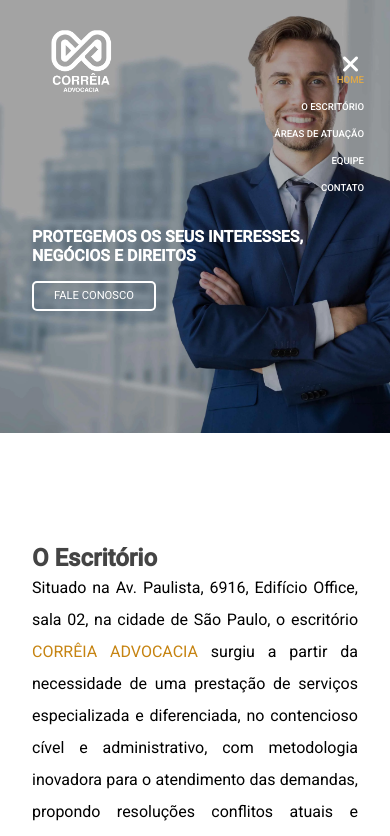
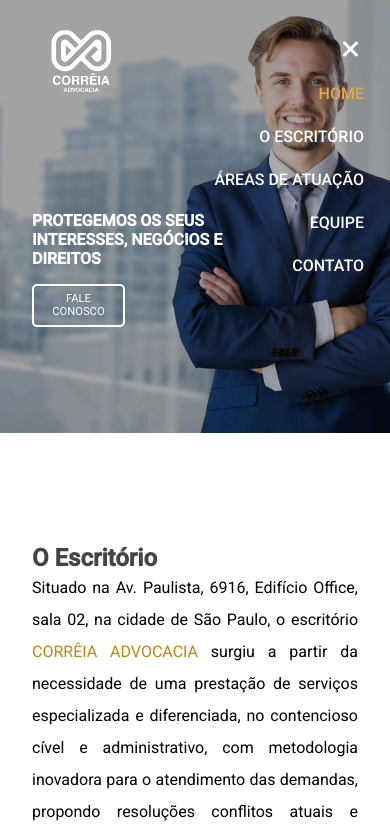
Before and after one commit to guihenridev/correia-adv, a plain HTML site: page index.html in a window 390 px wide. Both pictures are taken after a click on the button 347 px from the left and 65 px from the top of the page. Shown: the top 836 px of the page. Drawn offline with Linux system fonts and the light colour scheme.

Commit message:
Estilizando Mobile

```diff
--- a/assets/css/style-mobile.css
+++ b/assets/css/style-mobile.css
@@ -60,10 +60,13 @@
       .nav-list{
           display: none;
       }
+      .nav-link {
+        font-size: 1rem;
+      }
 
       .mobile-menu-icon{
         display: block;
-
+        margin-bottom: 30px;
       }
       .mobile-menu-icon button{
           border: none;
@@ -78,7 +81,7 @@
       }
       .mobile-menu .nav-item{
         display: block;
-        padding-top: 0.5rem;
+        padding-top: 1.5rem;
         text-align: end;
       }
 
@@ -119,7 +122,7 @@
 @media only screen and (max-width:520px){
 
     .title-header {
-        width: 100%;
+        width: 75%;
     }
     .areas-content {
         grid-template-columns: 1fr;
```
